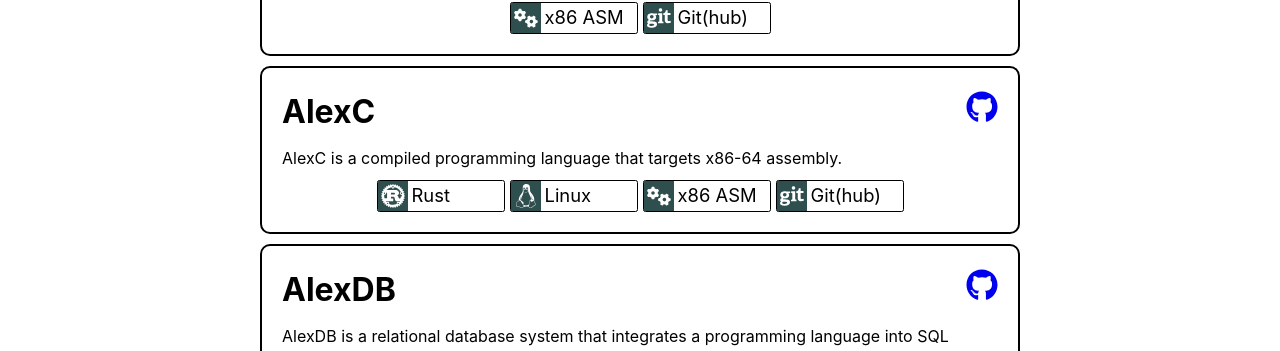
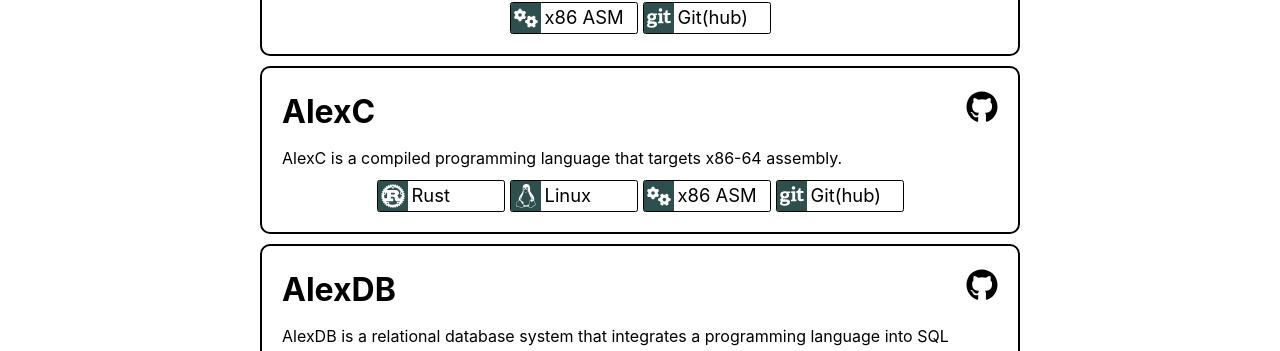
Before and after one commit to chenota/portfolio, a React (Vite) app: page / in a window 1280 px wide. Shown: the part 441-792 px from the top of the page. Built offline with nearby package versions, Linux system fonts and the light colour scheme.

Commit message:
feat: Added fun animation to GH buttons

```diff
--- a/src/components/Project/Project.jsx
+++ b/src/components/Project/Project.jsx
@@ -21,7 +21,7 @@ function Project(props) {
         <div className="container flexCol">
             <h1 style={{display:'flex',flexDirection:'row',justifyContent:'space-between',alignItems:'center',gap:20}}>
                 <span>{props.title}</span>
-                <a href={props.link}><FaGithub /></a>
+                <a className="link shakeyHover" href={props.link}><FaGithub /></a>
             </h1>
             <div>
                 {props.children}
--- a/src/index.css
+++ b/src/index.css
@@ -29,3 +29,24 @@
   flex-direction: column;
   gap: 10px;
 }
+
+.link {
+  color: black;
+  transition: color 0.10s linear;
+}
+.link:hover {
+  color: orangered;
+  cursor: pointer;
+}
+
+.shakeyHover:hover {
+  animation: shake 0.20s 3;
+}
+
+@keyframes shake {
+  0% { transform: rotate(0deg); }
+  25% { transform: rotate(6deg); }
+  50% { transform: rotate(0eg); }
+  75% { transform: rotate(-6deg); }
+  100% { transform: rotate(0deg); }
+}
```
